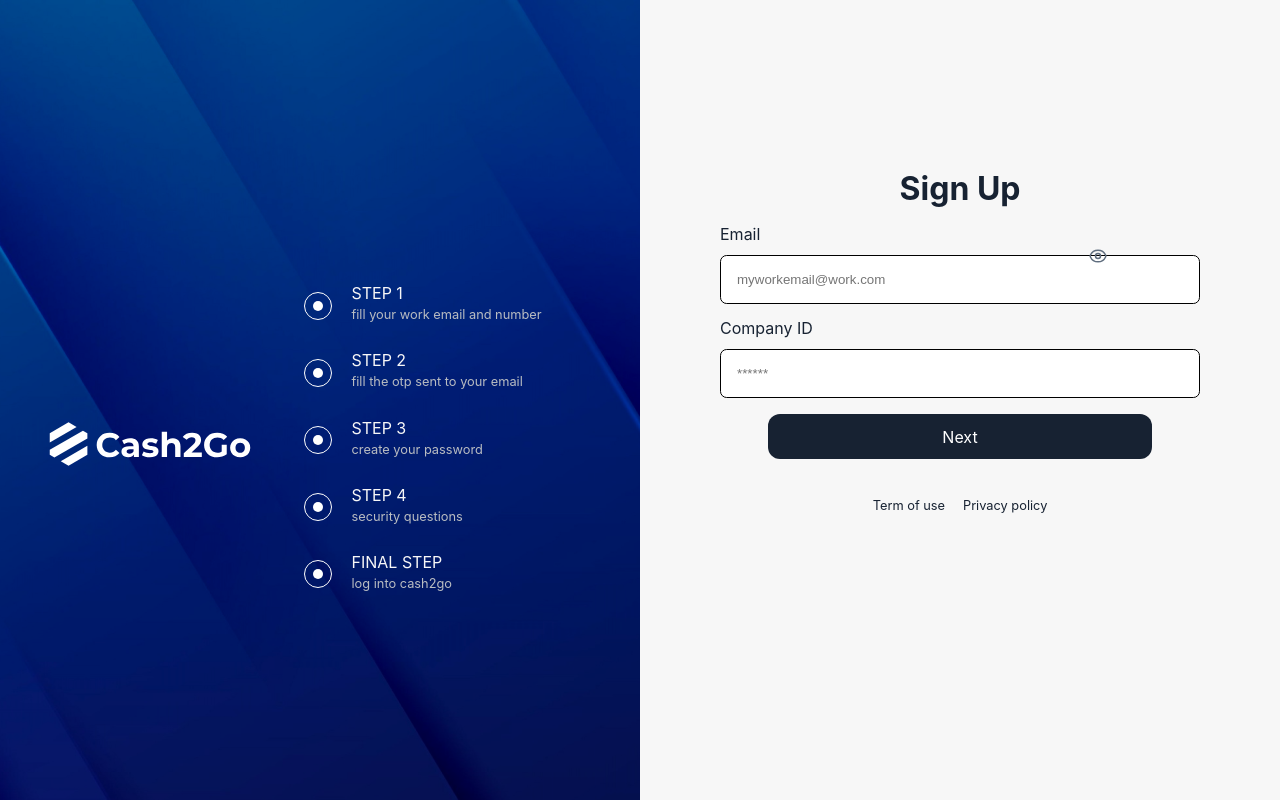
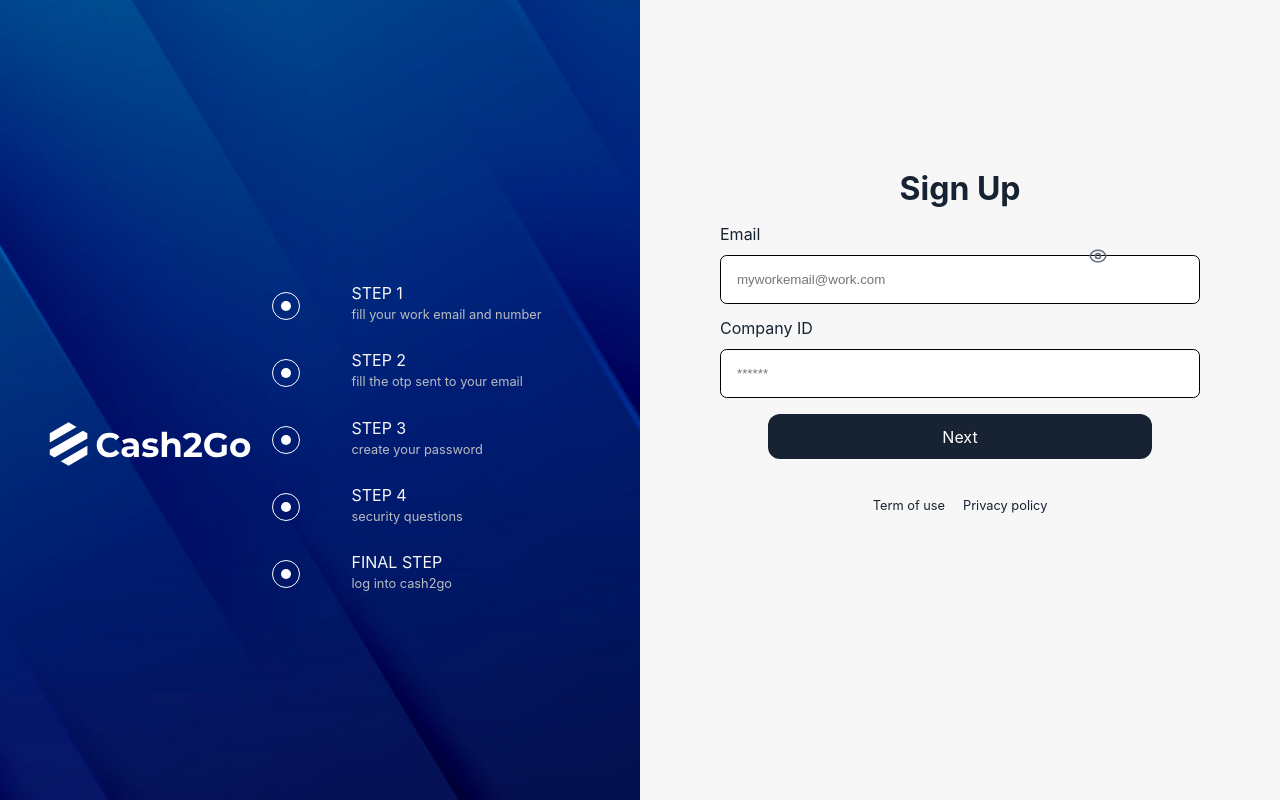
Before and after one commit to joyibeh93/Cash2go-loan-app, a React (Create React App) app: page / in a window 1280 px wide. Built offline with nearby package versions, Linux system fonts and the light colour scheme; the HTML template or start-up script is replaced by a standard one.

Commit message:
made changes to the styles

```diff
--- a/src/index.css
+++ b/src/index.css
@@ -118,7 +118,7 @@ a {
   border-radius: 50%;
   cursor: pointer;
   height: 28px;
-  left: 19em;
+  left: 17em;
   position: absolute;
   width: 28px;
 }
```
